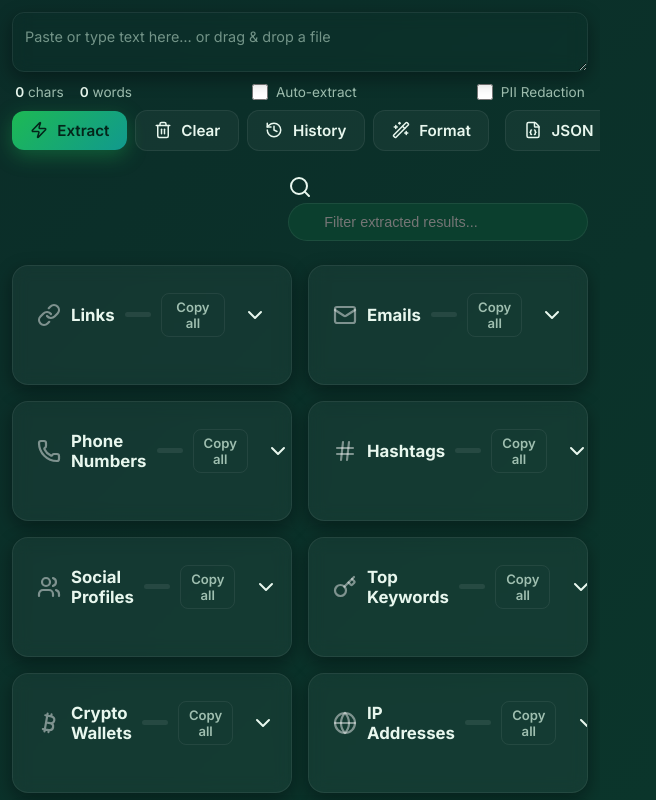
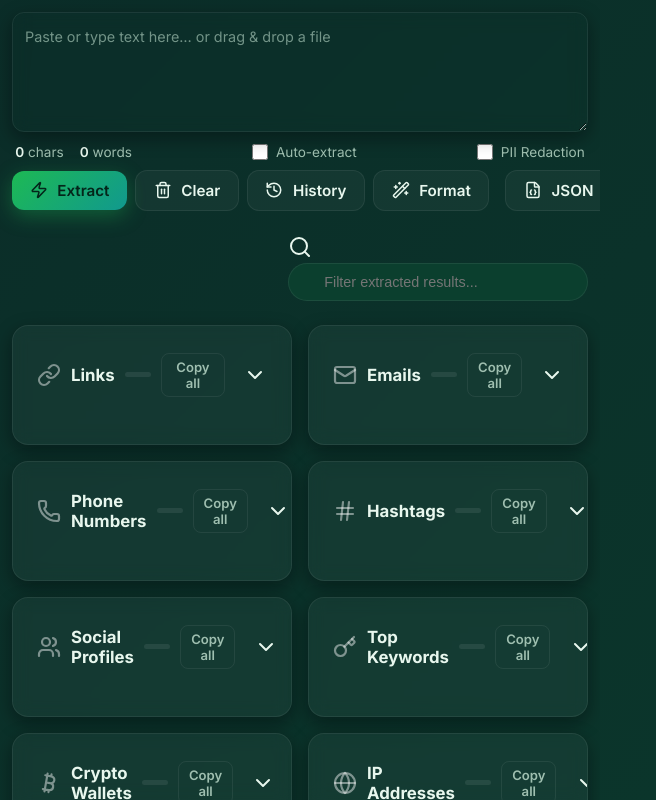
Before and after one commit to bijanmurmu/quicklook, a browser extension: page index.html in a window 1280 px wide. Shown: the whole page, without its empty margins (0-656 px from the left). Drawn offline with Linux system fonts and the light colour scheme.

Commit message:
style: increase textarea height to 120px in extension mode

```diff
--- a/style.css
+++ b/style.css
@@ -939,8 +939,8 @@ body.is-extension-popup .textarea-wrapper {
 }
 
 body.is-extension-popup .textarea-wrapper textarea {
-  min-height: 60px;
-  height: 60px;
+  min-height: 120px;
+  height: 120px;
   font-size: 0.9rem;
   padding: 12px;
 }
```
